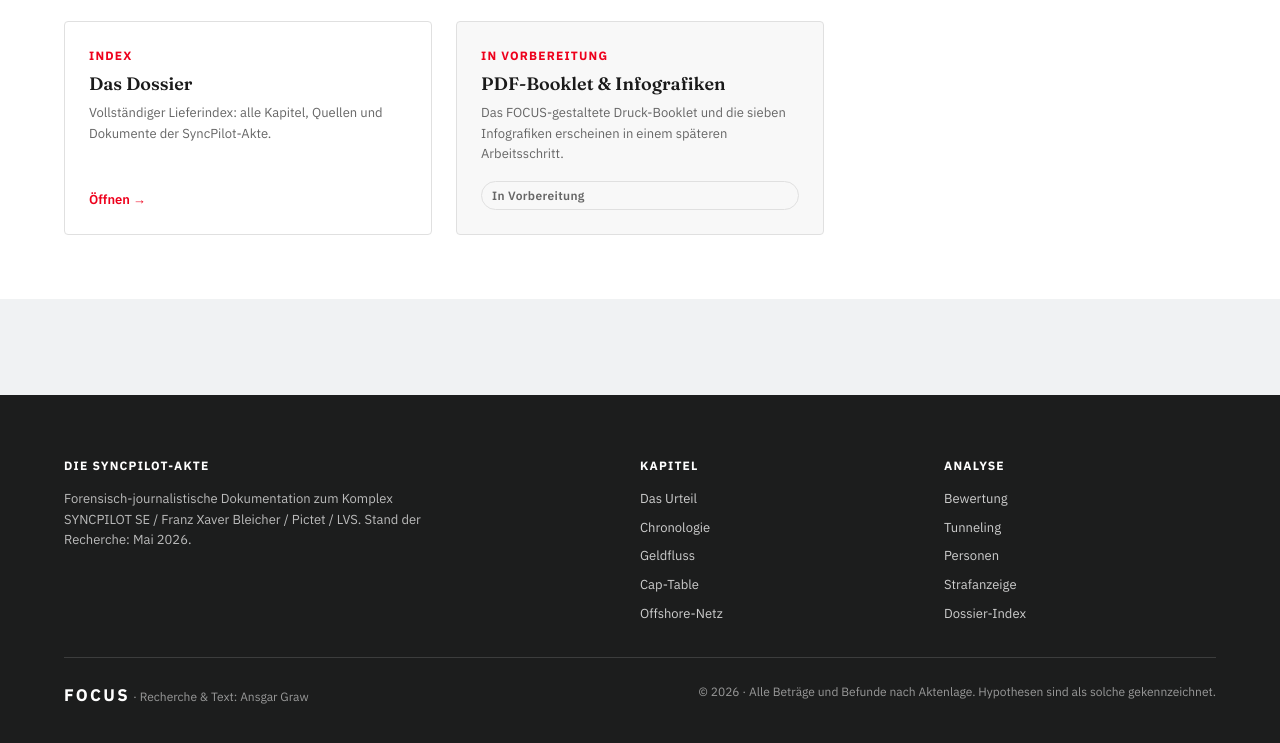
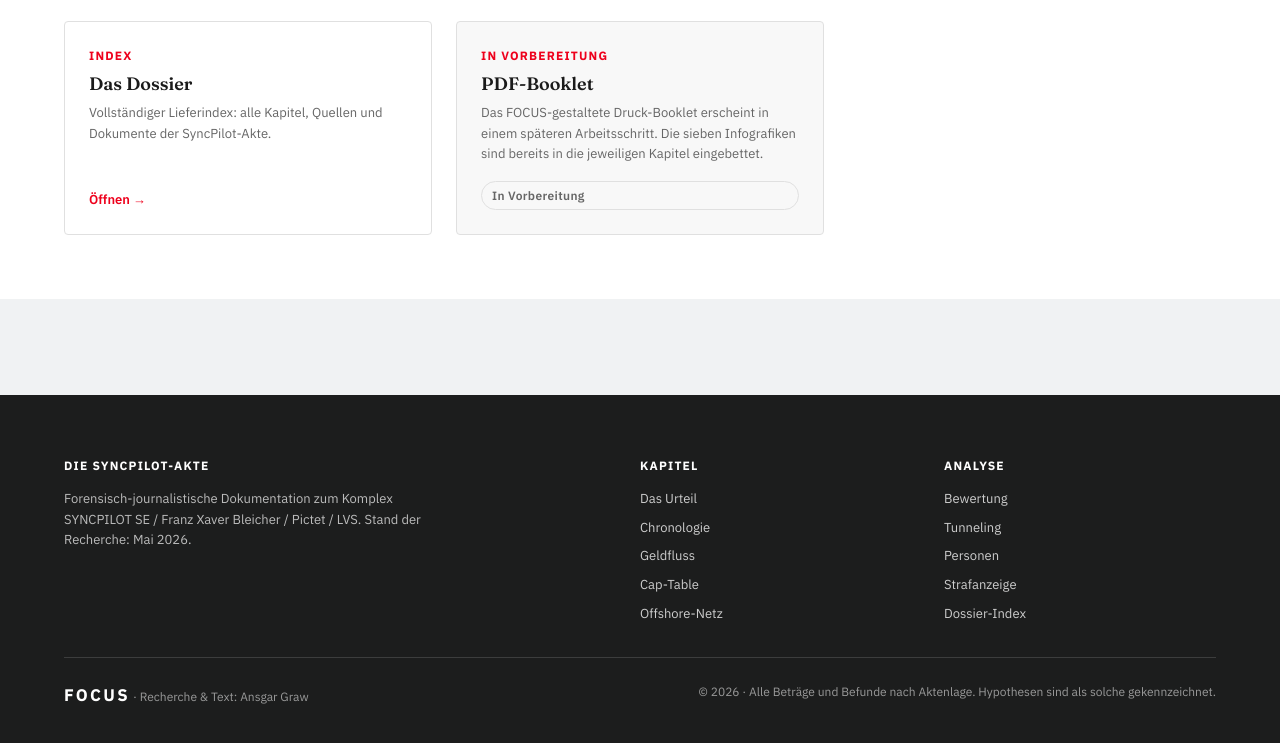
Before and after one commit to GrossKlein/7G, a plain HTML site: page docs/index.html in a window 1280 px wide. Shown: the part 2846-3589 px from the top of the page. Drawn offline with Linux system fonts and the light colour scheme.

Commit message:
Update homepage tile: infographics now embedded, PDF booklet pending

```diff
--- a/docs/index.html
+++ b/docs/index.html
@@ -183,8 +183,8 @@
 
         <div class="card" style="background:var(--bg-light);">
           <div class="card__kicker">In Vorbereitung</div>
-          <div class="card__title">PDF-Booklet &amp; Infografiken</div>
-          <div class="card__desc">Das FOCUS-gestaltete Druck-Booklet und die sieben Infografiken erscheinen in einem späteren Arbeitsschritt.</div>
+          <div class="card__title">PDF-Booklet</div>
+          <div class="card__desc">Das FOCUS-gestaltete Druck-Booklet erscheint in einem späteren Arbeitsschritt. Die sieben Infografiken sind bereits in die jeweiligen Kapitel eingebettet.</div>
           <span class="pill pill--soon">In Vorbereitung</span>
         </div>
 
```
